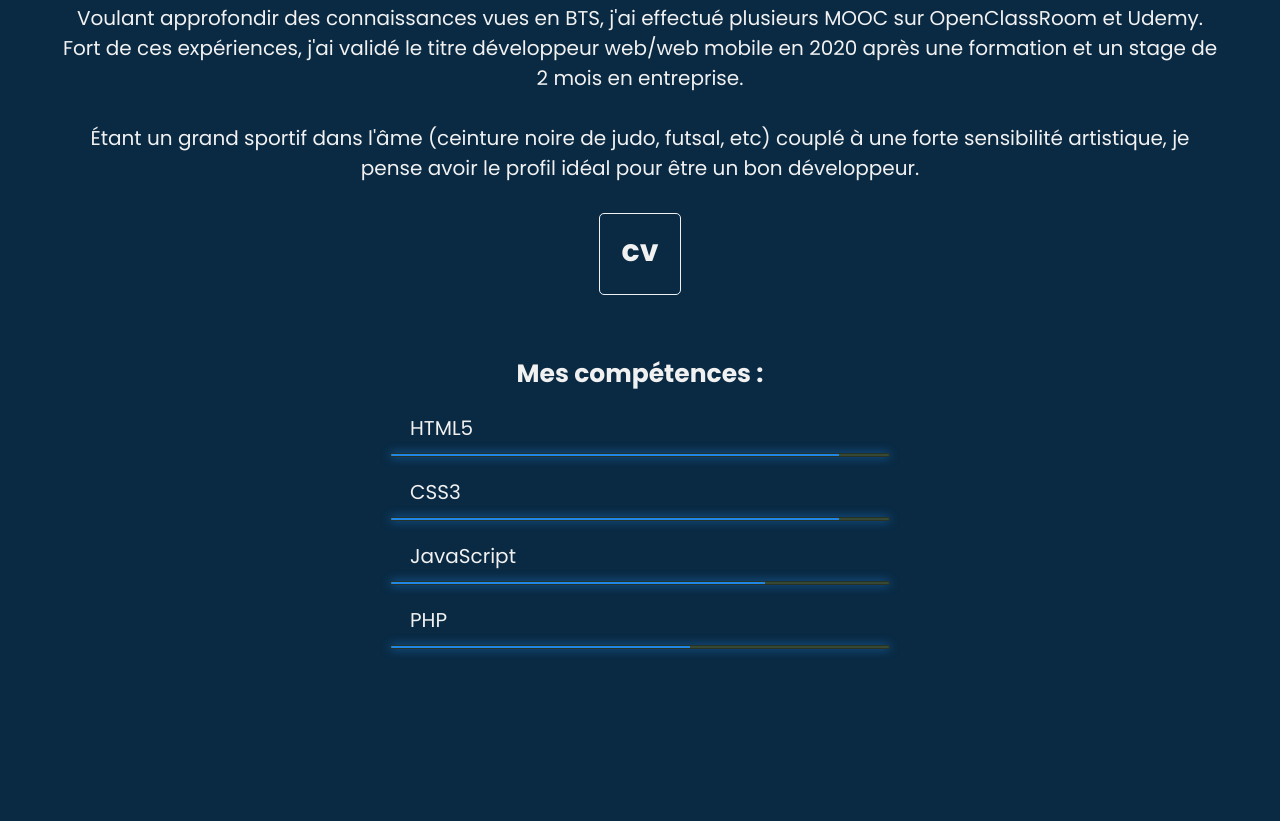
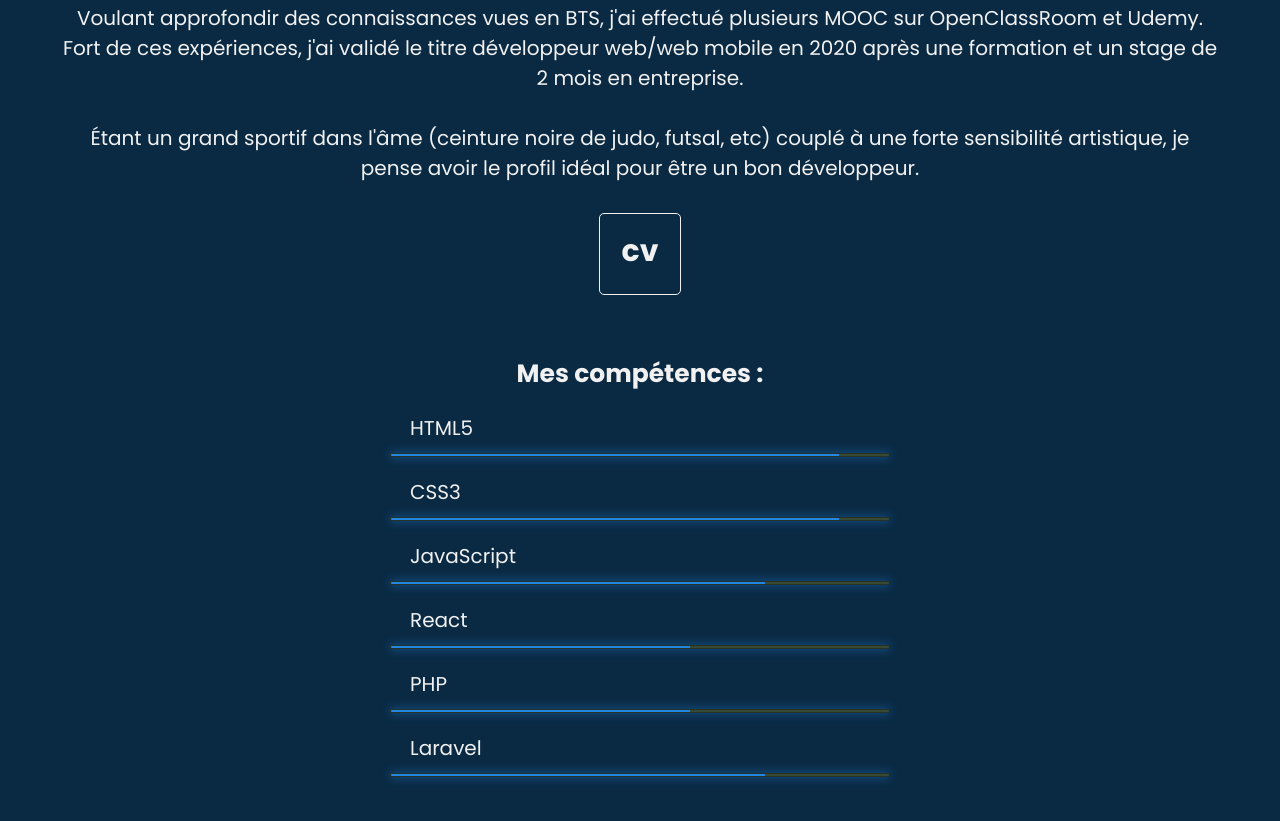
Before and after one commit to Erwan33800/portfolio3.0, a plain HTML site: page about.html in a window 1280 px wide. Shown: the part 1028-1849 px from the top of the page. Before the commit the page ends 1817 px from the top, so only its background shows below. Drawn offline with Linux system fonts and the light colour scheme.

Commit message:
about maj

```diff
--- a/about.html
+++ b/about.html
@@ -5,7 +5,7 @@
     <meta name="viewport" content="width=device-width, initial-scale=1.0">
     <link rel="stylesheet" href="style2.css">
     <script src="https://kit.fontawesome.com/6c6242c08b.js" crossorigin="anonymous"></script>
-    <title>Presentation</title>
+    <title>À propos</title>
 </head>
 <body>
     <section class="parallax">
@@ -42,7 +42,13 @@
                 <h7>JavaScript</h7><span class="bar"><span class="js"></span></span>
             </li>
             <li>
+                <h7>React</h7><span class="bar"><span class="php"></span></span>
+            </li>
+            <li>
                 <h7>PHP</h7><span class="bar"><span class="php"></span></span>
+            </li>
+            <li>
+                <h7>Laravel</h7><span class="bar"><span class="js"></span></span>
             </li>
         </div>
     </section>
```
